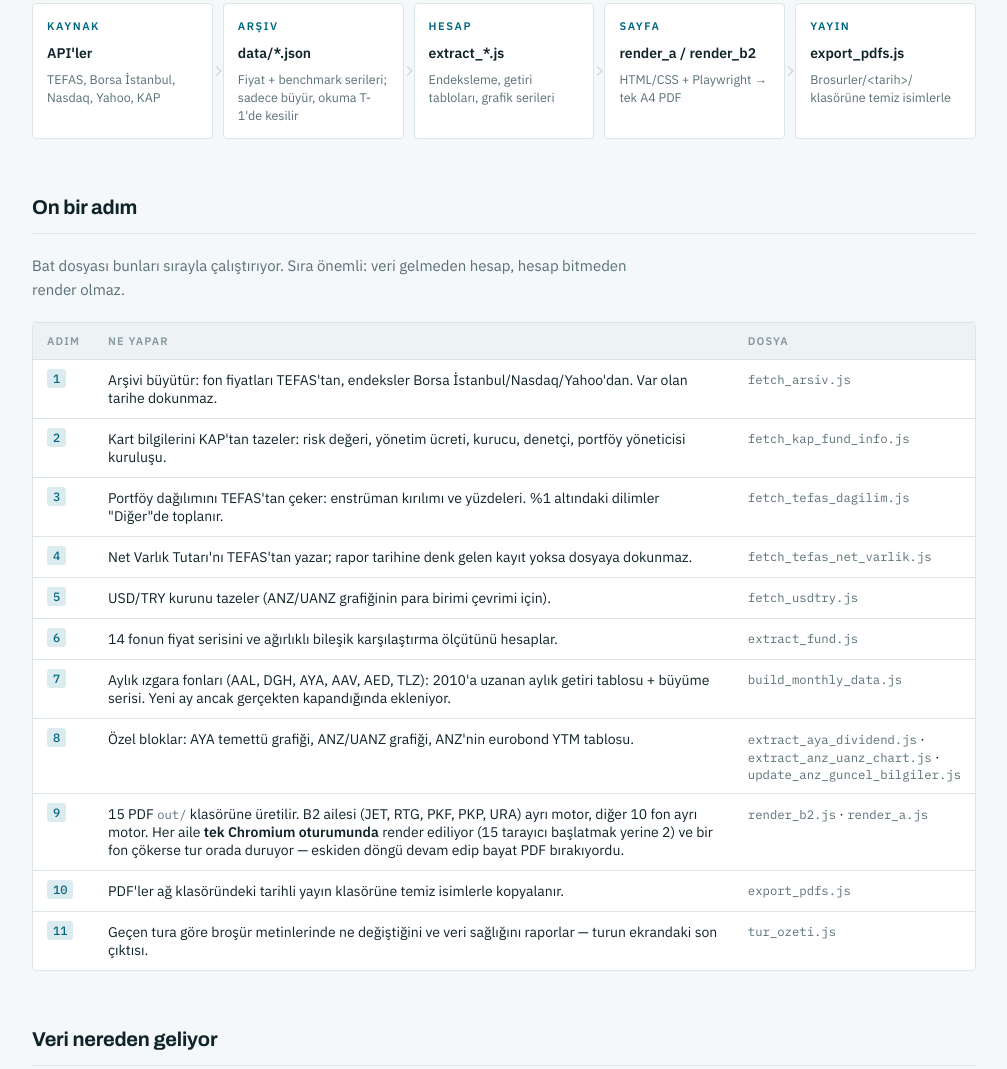
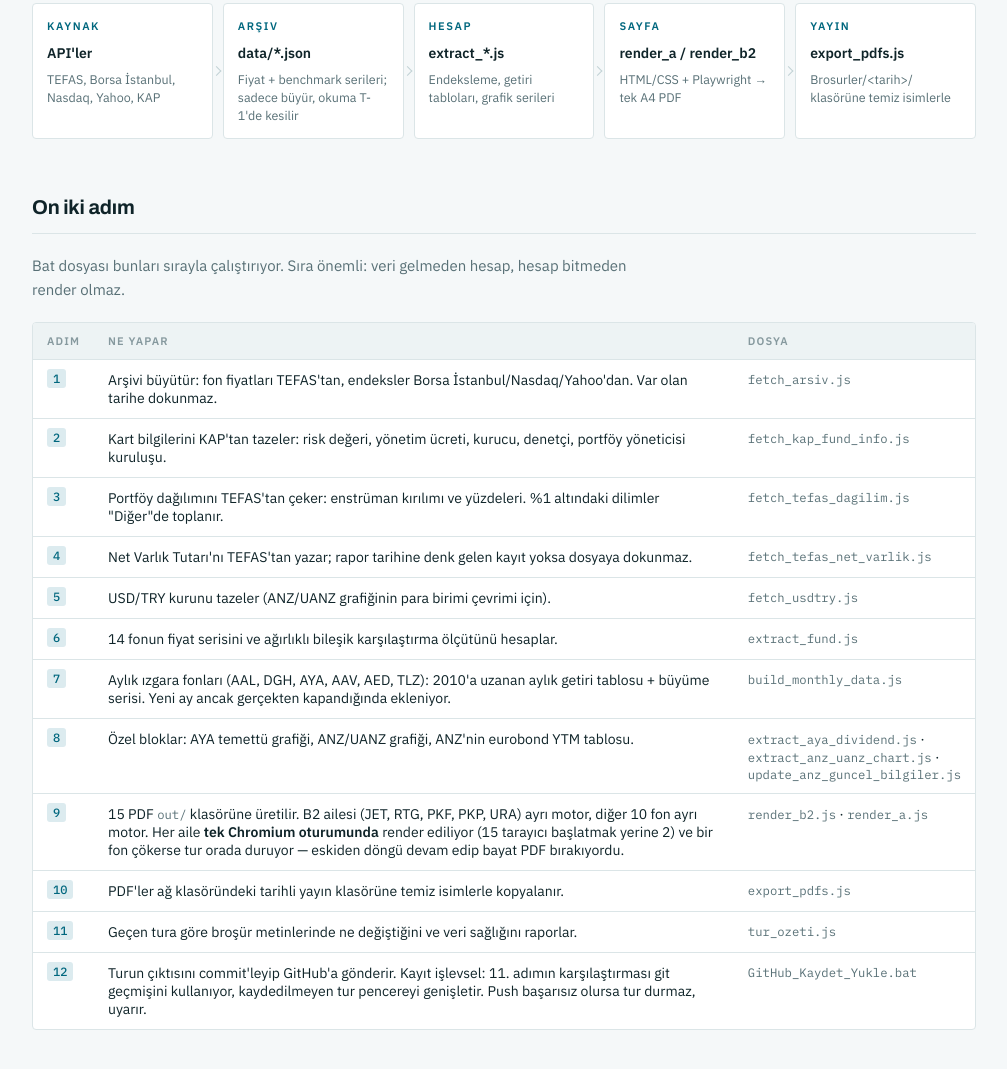
Before and after one commit to metetezel/FonBrosurPipeline, a website: page kilavuz.html in a window 1280 px wide. Shown: the part 918-1987 px from the top of the page, without its empty margins (136-1143 px from the left). Drawn offline with Linux system fonts and the light colour scheme.

Commit message:
Tur kendi ciktisini kaydediyor (12. adim)
Kayit artik islevsel bir adim, hijyen degil: tur_ozeti.js "gecen tura gore ne
degisti"yi git gecmisinden okuyor, yani commit'lenmeyen bir tur karsilastirma
penceresini sessizce genisletiyor (gelecek hafta "gecen tur" diye iki tur
oncesini gosterir). Bir de diger makine ayni arsivi ancak push edilirse goruyor.

Kod tekrari olmasin diye yeni bir script yazilmadi; mevcut GitHub_Kaydet_Yukle.bat
iki yeni parametre aldi:
  GitHub_Kaydet_Yukle.bat /sessiz "mesaj"   -> pause yok, hata olursa exit /b 1
  GitHub_Kaydet_Yukle.bat                   -> eskisi gibi, cift tiklamalik
Tur bunu /sessiz "Haftalik tur: <tarih>" ile cagiriyor. Push basarisiz olursa tur
DURMUYOR, uyari basiyor: brosurler zaten uretilmis ve yayin klasorune kopyalanmis
oluyor, eksik olan sadece kayit.

Bat'in kendisi duruyor (Mete'nin karari): Claude oturumu acik degilken calisilan
durumun tek kayit yolu o. Ag klasorundeki kisayolun notu "yedek" olarak guncellendi.

Co-Authored-By: Claude Opus 5 <noreply@anthropic.com>

```diff
--- a/kilavuz.html
+++ b/kilavuz.html
@@ -230,7 +230,7 @@
 </section>
 
 <section>
-  <h2>On bir adım</h2>
+  <h2>On iki adım</h2>
   <p class="sub">Bat dosyası bunları sırayla çalıştırıyor. Sıra önemli: veri gelmeden hesap, hesap bitmeden render olmaz.</p>
   <div class="tablewrap">
     <table>
@@ -248,7 +248,8 @@
         <tr><td><span class="step-no">8</span></td><td>Özel bloklar: AYA temettü grafiği, ANZ/UANZ grafiği, ANZ'nin eurobond YTM tablosu.</td><td><span class="mono">extract_aya_dividend.js</span> ·<br><span class="mono">extract_anz_uanz_chart.js</span> ·<br><span class="mono">update_anz_guncel_bilgiler.js</span></td></tr>
         <tr><td><span class="step-no">9</span></td><td>15 PDF <span class="mono">out/</span> klasörüne üretilir. B2 ailesi (JET, RTG, PKF, PKP, URA) ayrı motor, diğer 10 fon ayrı motor. Her aile <strong>tek Chromium oturumunda</strong> render ediliyor (15 tarayıcı başlatmak yerine 2) ve bir fon çökerse tur orada duruyor — eskiden döngü devam edip bayat PDF bırakıyordu.</td><td><span class="mono">render_b2.js</span> · <span class="mono">render_a.js</span></td></tr>
         <tr><td><span class="step-no">10</span></td><td>PDF'ler ağ klasöründeki tarihli yayın klasörüne temiz isimlerle kopyalanır.</td><td><span class="mono">export_pdfs.js</span></td></tr>
-        <tr><td><span class="step-no">11</span></td><td>Geçen tura göre broşür metinlerinde ne değiştiğini ve veri sağlığını raporlar — turun ekrandaki son çıktısı.</td><td><span class="mono">tur_ozeti.js</span></td></tr>
+        <tr><td><span class="step-no">11</span></td><td>Geçen tura göre broşür metinlerinde ne değiştiğini ve veri sağlığını raporlar.</td><td><span class="mono">tur_ozeti.js</span></td></tr>
+        <tr><td><span class="step-no">12</span></td><td>Turun çıktısını commit'leyip GitHub'a gönderir. Kayıt işlevsel: 11. adımın karşılaştırması git geçmişini kullanıyor, kaydedilmeyen tur pencereyi genişletir. Push başarısız olursa tur durmaz, uyarır.</td><td><span class="mono">GitHub_Kaydet_Yukle.bat</span></td></tr>
       </tbody>
     </table>
   </div>
@@ -373,7 +374,7 @@
     </div>
     <div class="recipe">
       <div class="q">Değişiklikleri kaydetmek</div>
-      <div class="a"><code>GitHub_Kaydet_Yukle.bat</code> — commit'ler ve push eder. Diğer makinede <code>git pull</code>.</div>
+      <div class="a">Haftalık tur bunu 12. adımda kendisi yapıyor. Tur dışında bir değişiklik yaptıysan: <code>GitHub_Kaydet_BASLAT.bat</code> (ağ klasörü) ya da depodaki <code>GitHub_Kaydet_Yukle.bat</code>. Diğer makinede <code>git pull</code>.</div>
     </div>
   </div>
 </section>
```
Also changed, not shown: README.md, 2 other files.
